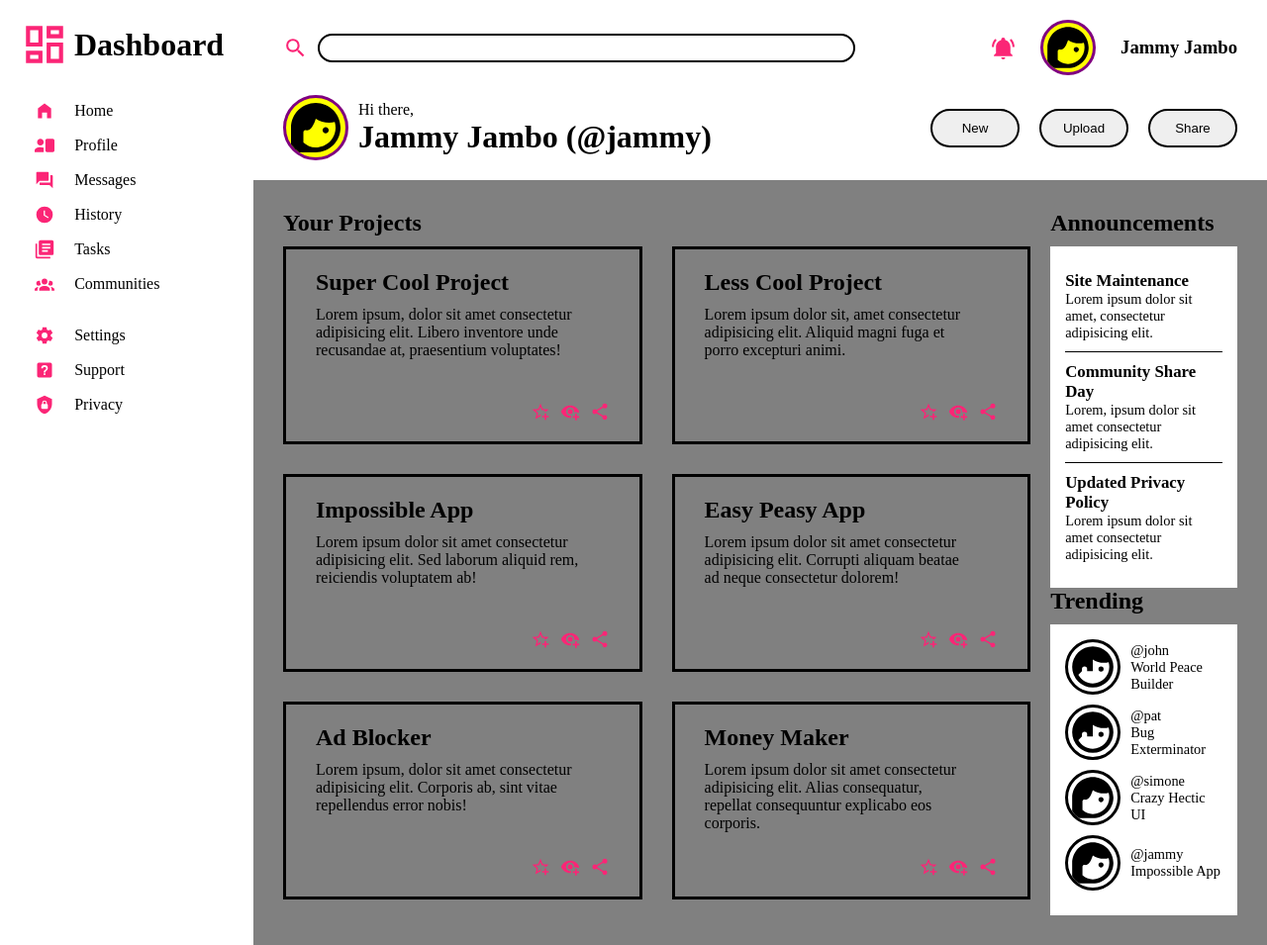
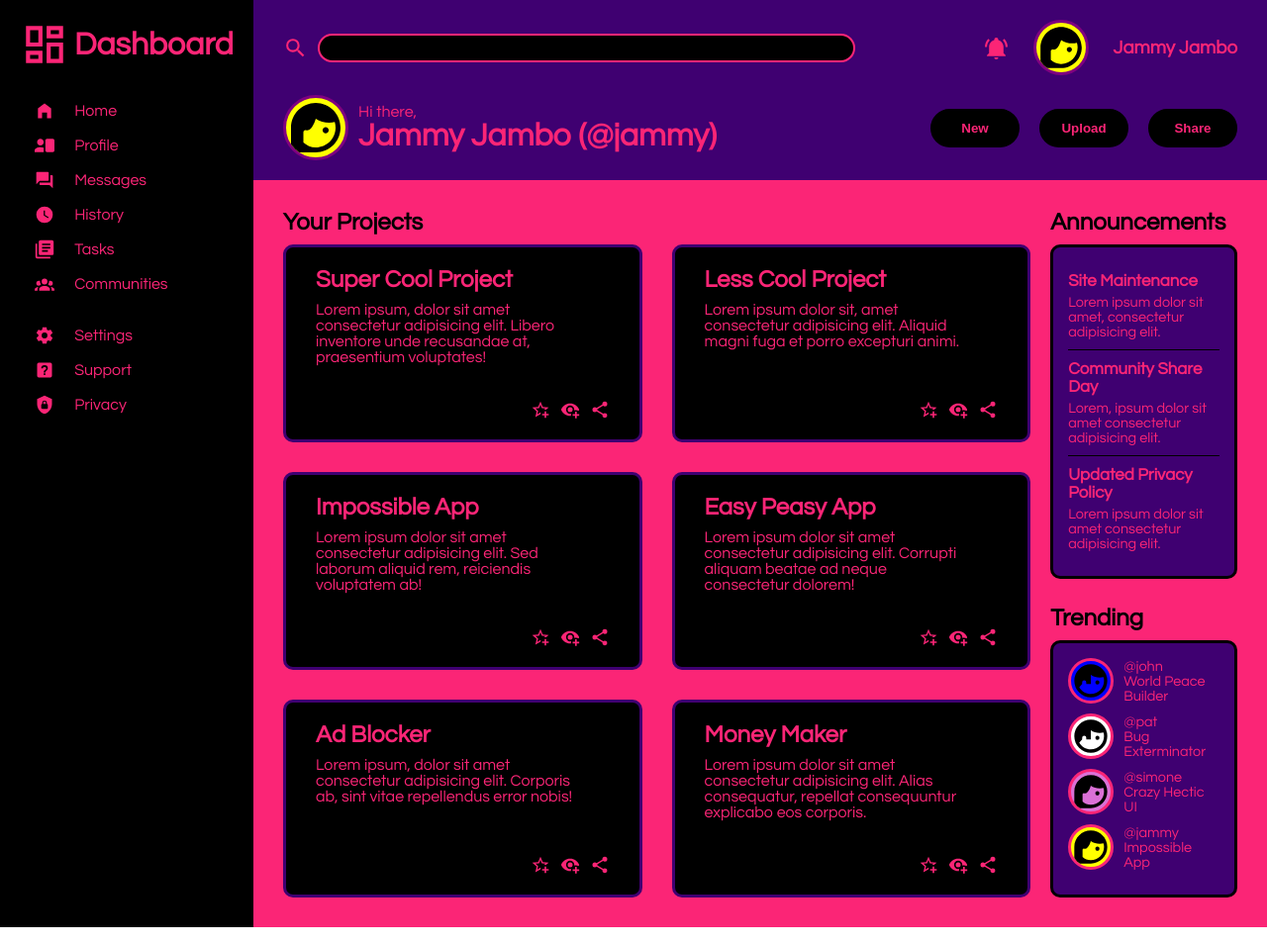
Before and after one commit to CalibB/admin-dashboard, a plain HTML site: page index.html in a window 1280 px wide. Shown: the whole page at 99% size. Drawn offline with Linux system fonts and the light colour scheme.

Commit message:
styles: added colors, borders and font"

```diff
--- a/css/styles.css
+++ b/css/styles.css
@@ -1,5 +1,8 @@
+@import url('https://fonts.googleapis.com/css2?family=Questrial&display=swap');
+
 html {
     box-sizing: border-box;
+    font-family: "Questrial", sans-serif;
 }
 
 *,
@@ -20,6 +23,8 @@ html {
 
 .sidebar {
     padding: 20px;
+    background-color: #000000;
+    color: #FB2576;
 }
 .sidebar .logo > img {
     height: 50px;
@@ -59,6 +64,8 @@ header {
     flex-direction: column;
     padding: 20px 30px;
     height: fit-content;
+    background-color: #3F0071;
+    color: #FB2576;
 }
 header .search {
     display: flex;
@@ -75,10 +82,11 @@ header .search label > input {
     height: 25px;
     width: 100%;
     border-style: solid;
-    border-color: black;
-    border-image: none;
+    border-color: #FB2576;
     border-radius: 20px;
     outline: none;
+    background-color: #000000;
+    color: #FB2576;
 }
 header .search label > img,
 header .search > div > img {
@@ -132,7 +140,10 @@ header .create-section .create__group > button {
     padding: 10px;
     border-style: solid;
     border-color: black;
+    background-color: #000000;
+    color: #FB2576;
     border-radius: 20px;
+    font-weight: bold;
 }
 
 /* Main content styling */
@@ -140,7 +151,7 @@ header .create-section .create__group > button {
 main {
     display: grid;
     grid-template-columns: 4fr 1fr;
-    background-color: grey;
+    background-color: #FB2576;
     padding: 30px;
     gap: 20px;
 }
@@ -158,8 +169,11 @@ main .projects .project {
     flex-direction: column;
     justify-content: space-between;
     border-style: solid;
-    border-color: black;
+    border-color: #3F0071;
+    border-radius: 10px;
     padding: 20px 30px;
+    background-color: #000000;
+    color: #FB2576;
 }
 main .projects .project .text {
     display: flex;
@@ -180,10 +194,22 @@ main .trending {
 }
 
 .trending .profiles > img {
-    height: 50px;
-    width: 50px;
+    height: 40px;
+    width: 40px;
     border-style: solid;
     border-radius: 100%;
+}
+.trending .profiles > img[alt="profile icon 1"] {
+    background-color: blue;
+}
+.trending .profiles > img[alt="profile icon 2"] {
+    background-color: white;
+}
+.trending .profiles > img[alt="profile icon 3"] {
+    background-color: orchid;
+}
+.trending .profiles > img[alt="profile icon 4"] {
+    background-color: yellow;
 }
 main .main__side {
     display: flex;
@@ -191,7 +217,8 @@ main .main__side {
     justify-content: space-between;
 }
 main .main__side .announcements {
-    background-color: white;
+    background-color: #3F0071;
+    color: #FB2576;
     padding: 15px;
 }
 main .main__side .announcements .announcement {
@@ -202,6 +229,7 @@ main .main__side .announcements .announcement > p {
 }
 main .main__side .announcements .announcement > h3 {
     margin-top: 10px;
+    margin-bottom: 5px;
 }
 main .main__side .announcements .announcement:nth-child(1),
 main .main__side .announcements .announcement:nth-child(2) {
@@ -210,7 +238,8 @@ main .main__side .announcements .announcement:nth-child(2) {
     border-bottom-width: 1px;
 }
 main .main__side .trending {
-    background-color: white;
+    background-color: #3F0071;
+    color: #FB2576;
     padding: 15px;
 }
 main .main__side .trending .profiles {
@@ -220,3 +249,10 @@ main .main__side .trending .profiles {
     font-size: .9rem;
     margin-bottom: 10px;
 }
+
+main .main__side .announcements,
+main .main__side .trending {
+    border-style: solid;
+    border-color: #000000;
+    border-radius: 10px;
+}
```
